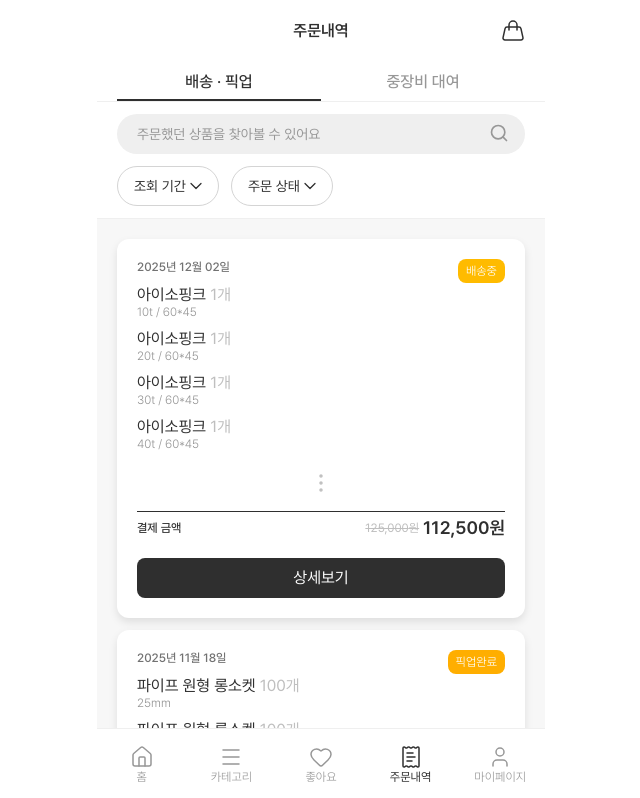
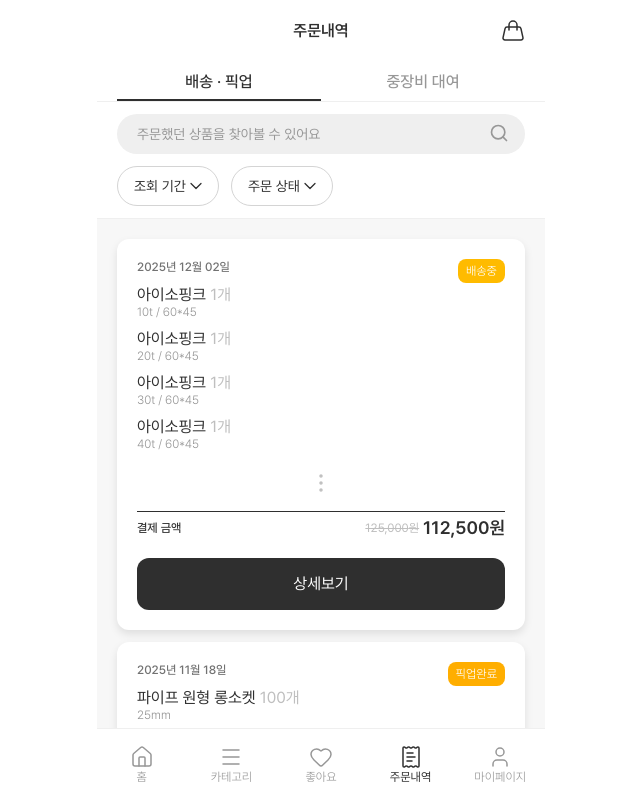
Before and after one commit to jit-da/Frontend, a React (Vite) app: page /receipt in a window 1280 px wide. Shown: the top 798 px of the page, without its empty margins (319-959 px from the left). Built offline with nearby package versions, Linux system fonts and the light colour scheme.

Commit message:
fix: Button 컴포넌트 색상 및 아이콘 추가

```diff
--- a/src/components/common/Button.tsx
+++ b/src/components/common/Button.tsx
@@ -1,13 +1,15 @@
+import React from "react";
 import { twMerge } from "tailwind-merge";
 
 interface ButtonProps extends React.ButtonHTMLAttributes<HTMLButtonElement> {
-    color?: "main" | "gray";
+    color?: "black" | "main" | "yellow" | "white" | "gray";
     icon?: string;
     className?: string;
 }
 
 export default function Button({
-    color,
+    color = "black",
+    icon,
     children,
     disabled,
     className,
@@ -17,21 +19,31 @@ export default function Button({
         <>
             <button
                 className={twMerge(
-                    `relative w-full h-10 rounded-lg duration-200
-                ${
-                    disabled
-                        ? "bg-gray200 dark:bg-gray900 text-gray500 dark:text-gray600 cursor-default"
-                        : color === "main"
-                        ? "bg-main500 text-white active:bg-main600"
-                        : color === "gray"
-                        ? "bg-gray200 text-gray1000 active:bg-gray300"
-                        : "bg-gray1000 text-white active:bg-gray900"
-                }`,
+                    `h-13 w-full rounded-xl duration-200 ease-in-out ${
+                        disabled
+                            ? "bg-gray200 text-gray500 cursor-default"
+                            : color === "black"
+                            ? "bg-gray1000 hover:bg-gray900 active:bg-gray900 text-white"
+                            : color === "main"
+                            ? "bg-main500 hover:bg-main600 active:bg-main600 text-white"
+                            : color === "yellow"
+                            ? "cursor-pointer bg-[#F9E95A] hover:bg-[#EFDE3E] active:bg-[#EFDE3E]"
+                            : color === "white"
+                            ? "border-gray300 hover:bg-gray100 active:bg-gray100 border bg-white"
+                            : "bg-gray200 text-gray1000 hover:bg-gray300 active:bg-gray300"
+                    } `,
                     className
                 )}
                 {...props}
             >
-                {children}
+                <div className="flex items-center justify-center gap-2">
+                    {icon && (
+                        <span className="relative aspect-squere w-5">
+                            <img src={icon} alt="아이콘" sizes="20px" />
+                        </span>
+                    )}
+                    {children}
+                </div>
             </button>
         </>
     );
```
